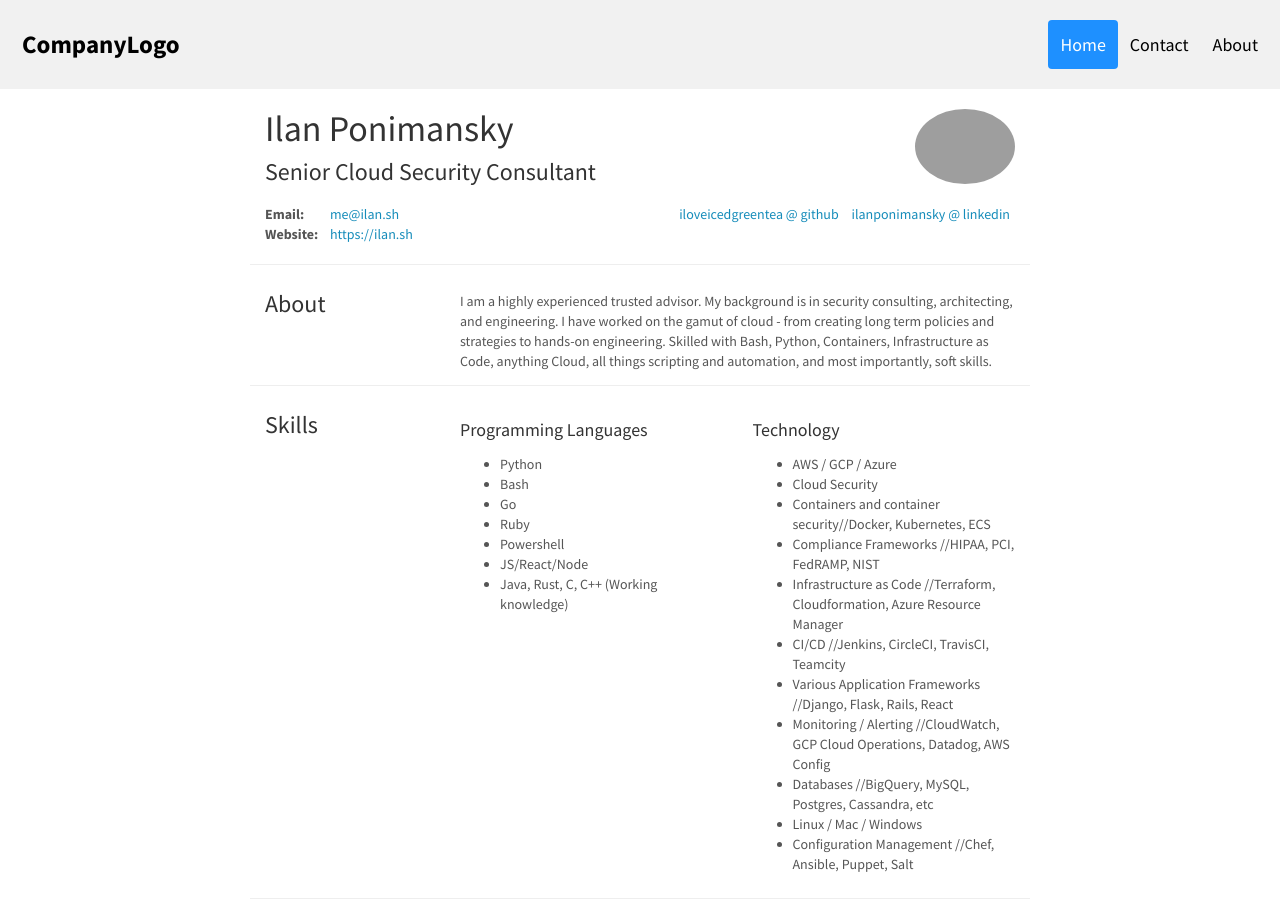
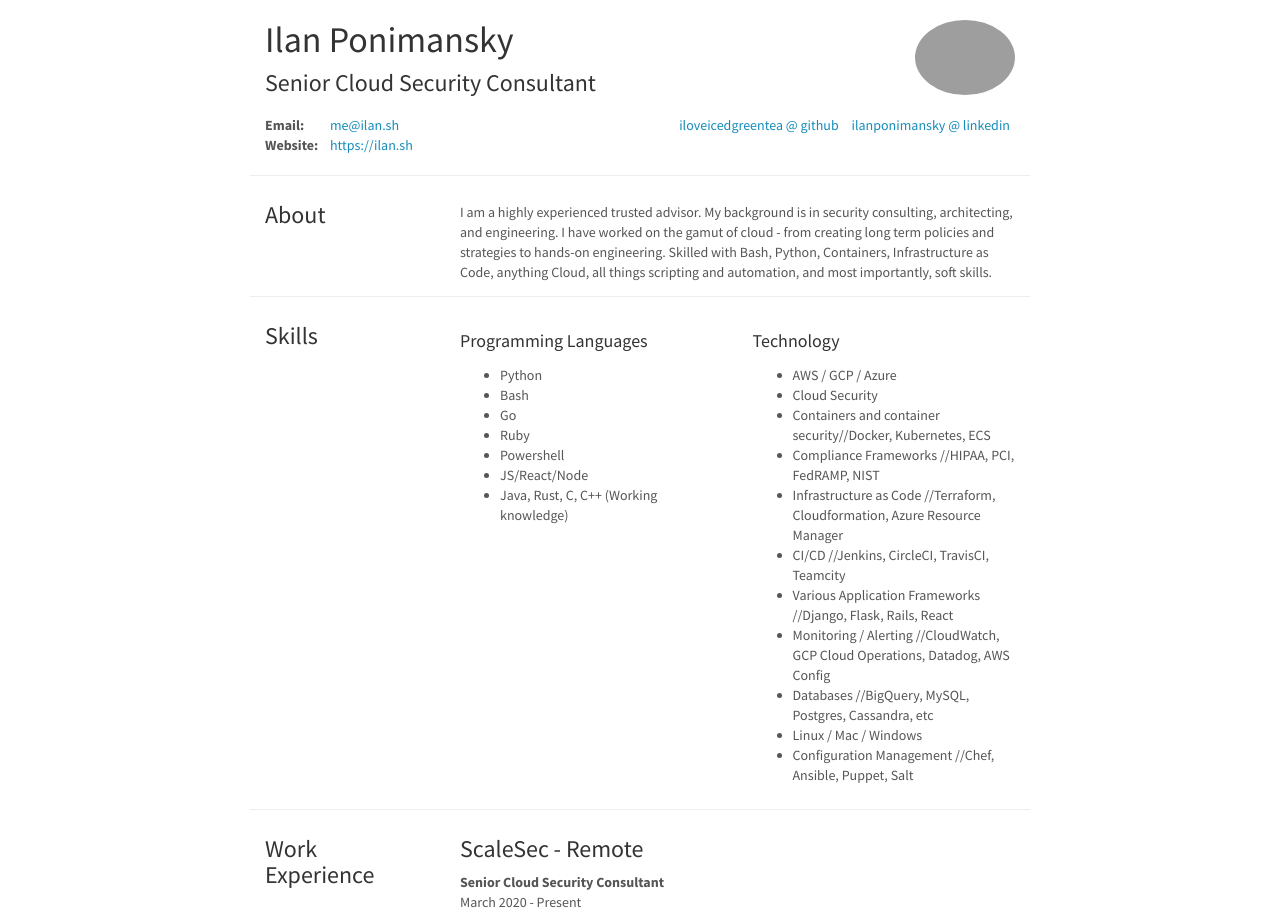
Before and after one commit to iloveicedgreentea/resume, a plain HTML site: page index.html in a window 1280 px wide. Shown: the top 908 px of the page. Drawn offline with nearby package versions, Linux system fonts and the light colour scheme; grey boxes are pictures that could not be loaded.

Commit message:
updating resume

```diff
--- a/index.html
+++ b/index.html
@@ -69,14 +69,14 @@
 </head>
 
 <body>
-  <div class="navi">
+  <!-- <div class="navi">
     <a href="#default" class="logo">CompanyLogo</a>
     <div class="navi-right">
       <a class="active" href="#home">Home</a>
       <a href="#contact">Contact</a>
       <a href="#about">About</a>
     </div>
-  </div>
+  </div> -->
   <div class="container">
     <div class="row">
       <div class="col-md-8 col-md-offset-2">
```
